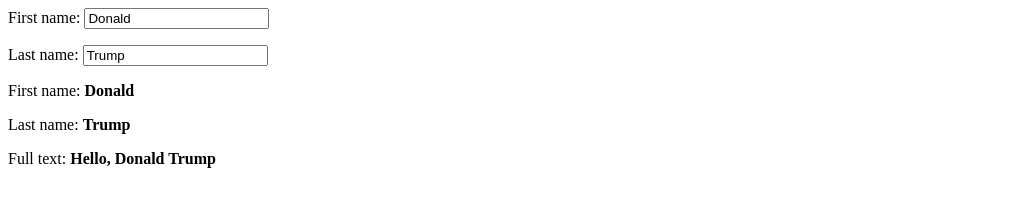
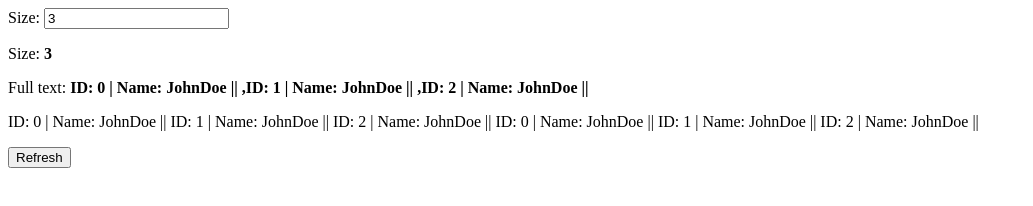
Before and after one commit to mrowinski123/knockout, a plain HTML site: page index.html in a window 1280 px wide. Shown: the whole page, without its empty margins (0-1033 px from the left). Drawn offline with Linux system fonts and the light colour scheme.

```diff
--- a/index.html
+++ b/index.html
@@ -1,15 +1,16 @@
 <html>
 <head>
-    <script src='knockout-3.3.0.js'></script>
-    <script src="knockout.js"></script>
+    <script language="JavaScript" type="text/javascript" src='knockout-3.3.0.js'></script>
+    <script language="JavaScript" type="text/javascript" src="jquery-3.1.1.js"></script>
+    <script language="JavaScript" type="text/javascript" src="knockout.js"></script>
 </head>
-<body onLoad="knockoutLoad()"><!-- execute function immediately after the page has been load -->
-<p>First name: <input data-bind="value: firstName" /></p>
-<p>Last name: <input data-bind="value: lastName" /></p>
-
-<p>First name: <strong data-bind="text: firstName"></strong></p>
-<p>Last name: <strong data-bind="text: lastName"></strong></p>
+<body onLoad="knockoutLoad()" ><!-- execute function immediately after the page has been load -->
+<p>Size: <input data-bind="value: size" /></p>
+<p>Size: <strong data-bind="text: size"></strong></p>
 <p>Full text: <strong data-bind="text: fullText"></strong></p>
-
+<p id="new"></p>
+    <div class = "Refresh">
+    <input type="button" id="button" value="Refresh">
+</div>
 </body>
 </html>
--- a/knockout.js
+++ b/knockout.js
@@ -1,15 +1,67 @@
 /**
  * Created by mrowinski on 14.12.2016.
  */
+var data={}; //container for objects
+var temp;
+var record="";
+var viewModel;
+function MyViewModel() {
+    this.size = ko.observable("3");
+    temp = this.size();
+    this.fullText = ko.computed(function() {
+        if (this.size != 0) {
+            console.log(temp);
+           /* for (var i = 0; i < temp; i++) {
+                data['Person ' + i] = {
+                    'id': i,
+                    'name': "JohnDoe"
+                };
 
-function MyViewModel() {
-    this.firstName = ko.observable("Donald");
-    this.lastName = ko.observable("Trump");
-    this.fullText = ko.computed(function() {//computed property - wykorzystuje aktualną wartość zmiennych(first name i last name, transformacja w jedna strone(jej zmiania nie wplywa na firstname i lastname))
-        return "Hello, " + this.firstName() + " " + this.lastName();
-    }, this);
+            }
+            for (var i in data) {
+                var subObj = data[i];
+                var buffor = [];
+                record += "ID: " + subObj['id'] + " | ";
+                record += "Name: " + subObj['name']+" || ";
+                buffor.push(record);
+            }
+        }
+        else
+            alert("dupa");
+        return record;**/
+        return FillArray();
+        }
+    }, MyViewModel);
+};
+
+
+function FillArray(){
+    for (var i = 0; i < temp; i++) {
+        data['Person ' + i]={
+            'id': i,
+            'name': "JohnDoe"
+        };
+
+    }
+    var buffor = [];
+    for (var i in data) {
+        var subObj = data[i];
+        record += "ID: " + subObj['id'] + " | ";
+        record += "Name: " + subObj['name']+" || ";
+        buffor.push(record);
+        record="";
+    }
+ $("#new").append(buffor);
+    return buffor;
 }
+
 function knockoutLoad()
 {
-    ko.applyBindings(new MyViewModel());//function to activate knockout
-}
+    viewModel = new MyViewModel();
+    ko.applyBindings(viewModel);//function to activate knockout
+};
+
+
+$(document).ready(function(){
+    $("#button").click(FillArray());
+});
```
